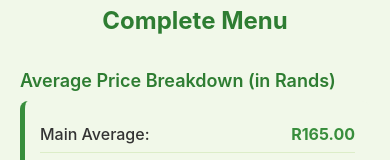
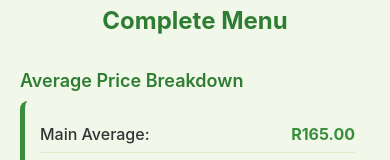
Before and after one commit to DeeNeoo/mobileMenu, a React Native app: screen / in a window 390 px wide. Shown: the part 123-283 px from the top of the page. Built offline with nearby package versions, Linux system fonts and the light colour scheme.

Commit message:
added some comments

```diff
--- a/App.tsx
+++ b/App.tsx
@@ -3,7 +3,8 @@ import { View, Text, TouchableOpacity, Alert, FlatList, TextInput } from 'react-
 import { Picker } from '@react-native-picker/picker';
 import { styles } from './styles';
 
-// --- DATA STRUCTURE ---
+
+
 interface MenuItem {
     id: string;
     name: string;
@@ -12,12 +13,11 @@ interface MenuItem {
     description: string;
 }
 
-// Global Course Definitions
+//the list of courses
 const COURSES = ['Main', 'Starter', 'Dessert'];
-// Static filter options for the Guest screen
 const GUEST_FILTER_COURSES = ['All', ...COURSES];
 
-// Initial data adjusted to the new courses (Rands)
+//added menu items for testing
 const INITIAL_MENU_ITEMS: MenuItem[] = [
     { id: '1', name: 'Lasagna', course: 'Main', price: 165.00, description: 'Pasta sheets with mince topped with mozarella cheese.' },
     { id: '2', name: 'Prawns cocktail', course: 'Starter', price: 120.00, description: 'Deep fried prawns in a cup.' },
@@ -25,7 +25,7 @@ const INITIAL_MENU_ITEMS: MenuItem[] = [
 
 ];
 
-// --- REFACTORED LOGIC FUNCTION (Average Price) ---
+//this function calculates the avarage prices for each course
 const calculateAveragePrices = (items: MenuItem[]): Record<string, string> => {
     const courseStats: Record<string, { total: number, count: number }> = {};
     items.forEach(item => {
@@ -45,7 +45,7 @@ const calculateAveragePrices = (items: MenuItem[]): Record<string, string> => {
     return averages;
 };
 
-// --- REUSABLE COMPONENT: Menu List (UPDATED) ---
+
 interface MenuListProps {
     items: MenuItem[];
     showRemove?: boolean;
@@ -59,9 +59,7 @@ const MenuList: React.FC<MenuListProps> = ({ items, showRemove = false, onRemove
         renderItem={({ item }) => (
             <View style={styles.itemContainer}>
                 <View style={styles.itemContent}>
-                    {/* UPDATED LINE: Removed (item.course) from display */}
                     <Text style={styles.itemTitle}>{item.name} : R{item.price.toFixed(2)}</Text>
-                    {/* Display Description */}
                     <Text style={styles.itemDescription}>{item.description}</Text>
                 </View>
                 {showRemove && onRemoveItem && (
@@ -78,7 +76,7 @@ const MenuList: React.FC<MenuListProps> = ({ items, showRemove = false, onRemove
     />
 );
 
-// --- 1. HOME SCREEN ---
+//home screen
 interface HomeScreenProps {
     menuItems: MenuItem[];
 }
@@ -90,7 +88,7 @@ const HomeScreen: React.FC<HomeScreenProps> = ({ menuItems }) => {
         <View style={styles.container}>
             <Text style={styles.header}>Complete Menu</Text>
 
-            <Text style={styles.subHeader}>Average Price Breakdown (in Rands)</Text>
+            <Text style={styles.subHeader}>Average Price Breakdown</Text>
             <View style={styles.averageContainer}>
                 {Object.entries(averagePrices).map(([course, avgPrice]) => (
                     <View key={course} style={styles.priceItem}>
@@ -109,19 +107,21 @@ const HomeScreen: React.FC<HomeScreenProps> = ({ menuItems }) => {
     );
 };
 
-// --- 2. CHEF/ADD ITEMS SCREEN ---
+
+//the chef screen
 interface ChefScreenProps {
     menuItems: MenuItem[];
     setMenuItems: React.Dispatch<React.SetStateAction<MenuItem[]>>;
 }
 
+//input fields for adding menu items
 const ChefScreen: React.FC<ChefScreenProps> = ({ menuItems, setMenuItems }) => {
     const [newItemName, setNewItemName] = useState('');
     const [newItemCourse, setNewItemCourse] = useState(COURSES[0]);
     const [newItemPrice, setNewItemPrice] = useState('');
     const [newItemDescription, setNewItemDescription] = useState('');
 
-    // Add Item Function
+
     const handleAddItem = useCallback(() => {
         const priceValue = parseFloat(newItemPrice);
         if (newItemName.trim() === '' || newItemDescription.trim() === '' || isNaN(priceValue) || priceValue <= 0) {
@@ -139,14 +139,14 @@ const ChefScreen: React.FC<ChefScreenProps> = ({ menuItems, setMenuItems }) => {
 
         setMenuItems(prevItems => [...prevItems, newItem]);
 
-        // Reset inputs
+
         setNewItemName('');
         setNewItemCourse(COURSES[0]);
         setNewItemPrice('');
         setNewItemDescription('');
     }, [newItemName, newItemCourse, newItemPrice, newItemDescription, setMenuItems]);
 
-    // Remove Item Function
+
     const handleRemoveItem = useCallback((id: string) => {
         setMenuItems(prevItems => prevItems.filter(item => item.id !== id));
     }, [setMenuItems]);
@@ -158,7 +158,7 @@ const ChefScreen: React.FC<ChefScreenProps> = ({ menuItems, setMenuItems }) => {
             <View style={styles.cardContainer}>
                 <Text style={styles.subHeader}>Add New Item</Text>
 
-                {/* 1. Item Name */}
+
                 <TextInput
                     style={styles.input}
                     placeholder="Item Name"
@@ -166,7 +166,7 @@ const ChefScreen: React.FC<ChefScreenProps> = ({ menuItems, setMenuItems }) => {
                     onChangeText={setNewItemName}
                 />
 
-                {/* 2. Course Dropdown (Picker) */}
+
                 <View style={styles.pickerContainer}>
                     <Text style={styles.pickerLabel}>Select Course:</Text>
                     <Picker
@@ -175,14 +175,14 @@ const ChefScreen: React.FC<ChefScreenProps> = ({ menuItems, setMenuItems }) => {
                         style={styles.picker}
                         mode="dropdown"
                     >
-                        {/* Mapping over the correct COURSES array */}
+
                         {COURSES.map(course => (
                             <Picker.Item key={course} label={course} value={course} />
                         ))}
                     </Picker>
                 </View>
 
-                {/* 3. Description Input */}
+
                 <TextInput
                     style={[styles.input, styles.descriptionInput]}
                     placeholder="Item Description (e.g., ingredients, preparation style)"
@@ -192,7 +192,7 @@ const ChefScreen: React.FC<ChefScreenProps> = ({ menuItems, setMenuItems }) => {
                     numberOfLines={3}
                 />
 
-                {/* 4. Price Input */}
+
                 <TextInput
                     style={styles.input}
                     placeholder="Price (e.g., 150.00 Rands)"
@@ -212,7 +212,7 @@ const ChefScreen: React.FC<ChefScreenProps> = ({ menuItems, setMenuItems }) => {
     );
 };
 
-// --- 3. GUEST/FILTER SCREEN ---
+//filtering/guest screen
 interface GuestScreenProps {
     menuItems: MenuItem[];
 }
@@ -220,7 +220,7 @@ interface GuestScreenProps {
 const GuestScreen: React.FC<GuestScreenProps> = ({ menuItems }) => {
     const [selectedCourseFilter, setSelectedCourseFilter] = useState('All');
 
-    // Filtering logic
+
     const filteredItems = useMemo(() => {
         return menuItems.filter(item =>
             selectedCourseFilter === 'All' || item.course.toLowerCase() === selectedCourseFilter.toLowerCase()
@@ -232,7 +232,6 @@ const GuestScreen: React.FC<GuestScreenProps> = ({ menuItems }) => {
             <Text style={styles.header}>Guest: Filter Menu</Text>
 
             <View style={styles.filterContainer}>
-                {/* Mapping over the static GUEST_FILTER_COURSES array */}
                 {GUEST_FILTER_COURSES.map((courseOption) => (
                     <TouchableOpacity
                         key={courseOption}
@@ -261,7 +260,7 @@ const GuestScreen: React.FC<GuestScreenProps> = ({ menuItems }) => {
 };
 
 
-// --- MAIN APP COMPONENT ---
+
 type Screen = 'Home' | 'Chef' | 'Guest';
 
 const App = () => {
@@ -283,7 +282,6 @@ const App = () => {
 
     return (
         <View style={styles.safeArea}>
-            {/* Simple Navigation Bar */}
             <View style={styles.navContainer}>
                 {['Home', 'Chef', 'Guest'].map((screenName) => (
                     <TouchableOpacity
```
